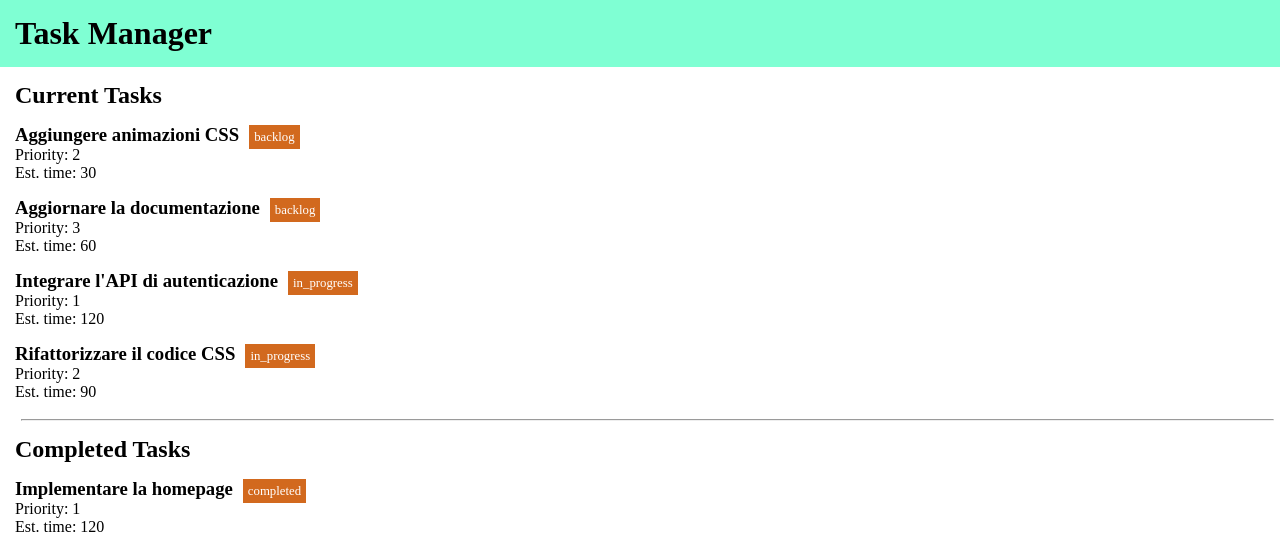
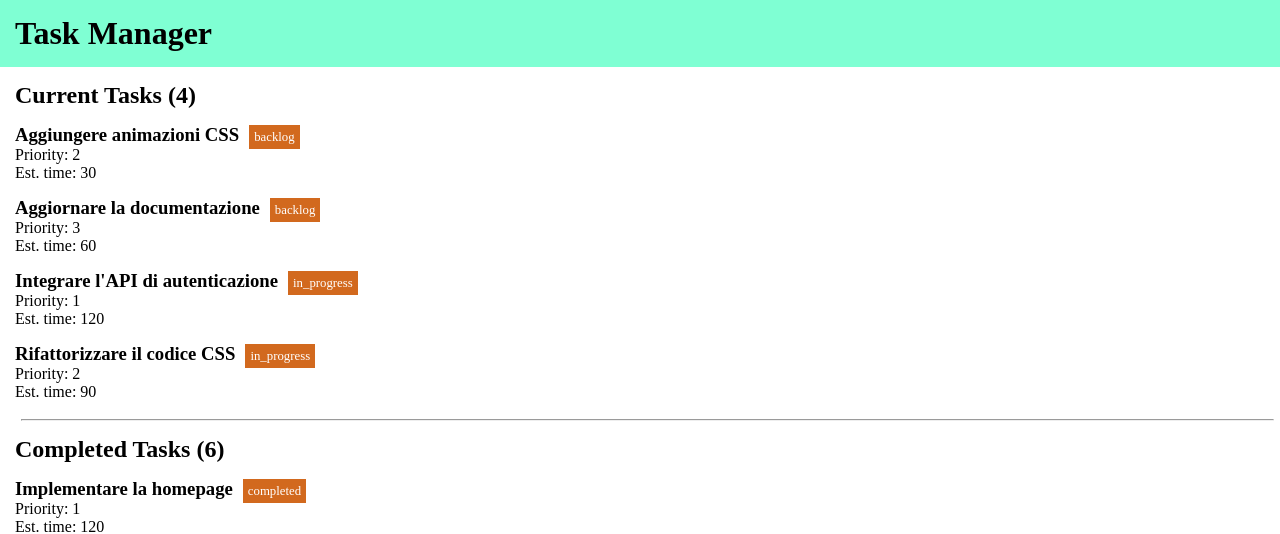
Before and after one commit to EnricoGenovese/react-task-list, a React (Vite) app: page / in a window 1280 px wide. Shown: the top 534 px of the page. Built offline with nearby package versions, Linux system fonts and the light colour scheme.

Commit message:
add function to get number of tasks in each list;

```diff
--- a/src/App.jsx
+++ b/src/App.jsx
@@ -21,6 +21,11 @@ function App() {
     return filteredArray;
   }
 
+  function getLength(arr, filter) {
+    let filteredArray = arr.filter((elem) => elem.state.includes(filter))
+    let arrLength = parseInt(filteredArray.length)
+    return arrLength
+  }
   // function renderBacklog() {
   //   let tasksBacklog = tasks.filter((task) => task.state.includes("backlog"))
   //     .map((task) => <li key={task.id}>
@@ -63,14 +68,14 @@ function App() {
       </header>
       <main>
         <ul id='todo'>
-          <li><h2>Current Tasks</h2></li>
+          <li><h2>Current Tasks ({(getLength(tasks, "backlog") + getLength(tasks, "in_progress"))})</h2></li>
           {renderListEl(tasks, "backlog")}
           {renderListEl(tasks, "in_progress")}
         </ul>
         <br />
         <hr />
         <ul id='done'>
-          <li><h2>Completed Tasks</h2></li>
+          <li><h2>Completed Tasks ({getLength(tasks, "completed")})</h2></li>
           {renderListEl(tasks, "completed")}
         </ul>
       </main>
```
